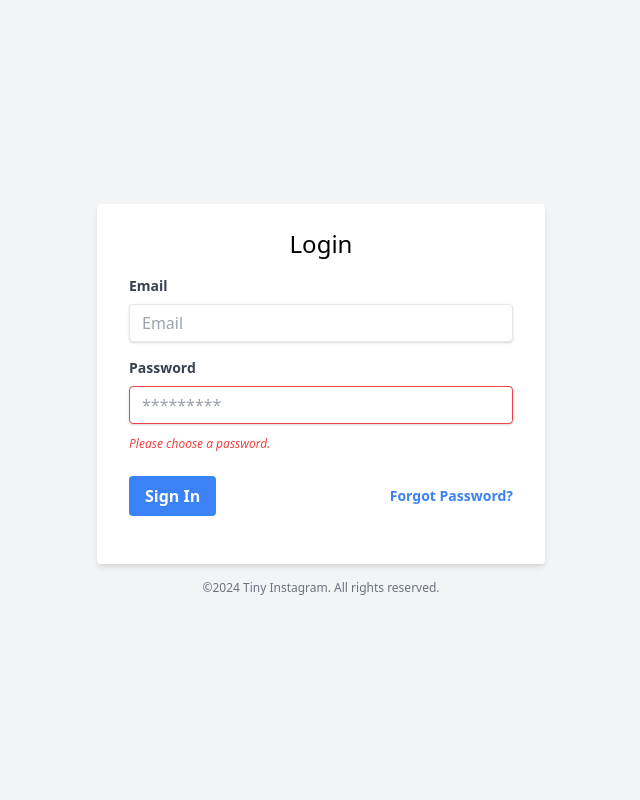
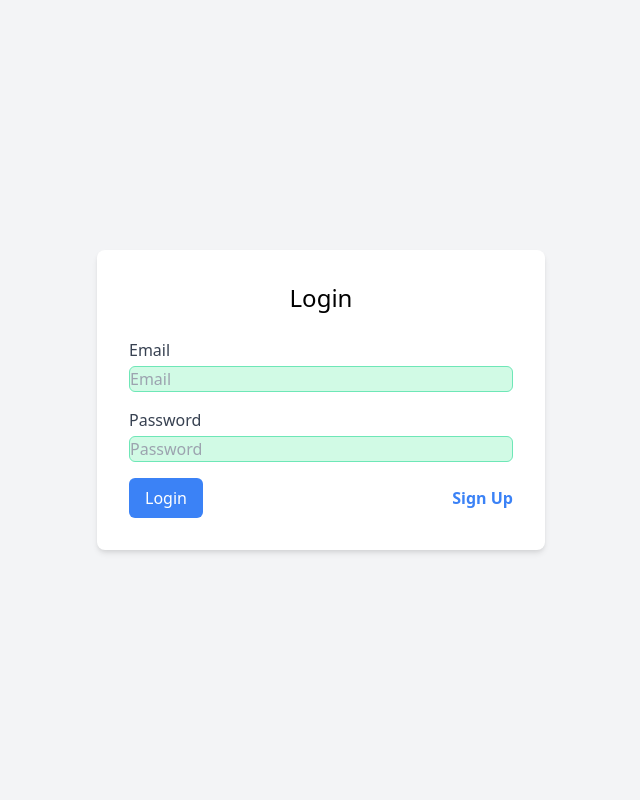
Before and after one commit to HamidBalaghi/Maktab105_TinyInstagram, a Django app: template templates/account/login.html in a window 1280 px wide. Shown: the whole page, without its empty margins (319-959 px from the left). Run offline with Django 5.2, Linux system fonts and the light colour scheme; the template is opened without the code that fills it: values that come from a table or form of the project are taken from there, others are empty.

Commit message:
🎨 Changing the template to match the new view

```diff
--- a/templates/account/login.html
+++ b/templates/account/login.html
@@ -6,41 +6,33 @@
     <title>Login</title>
     <link href="https://cdn.jsdelivr.net/npm/tailwindcss@2.2.19/dist/tailwind.min.css" rel="stylesheet">
 </head>
-<body class="bg-gray-100 h-screen flex justify-center items-center">
-<div class="w-full max-w-md">
-    <div class="bg-white shadow-md rounded px-8 pt-6 pb-8 mb-4">
-        <h2 class="text-2xl mb-4 text-center">Login</h2>
-        <form class="mb-4" method="post">
+<body class="bg-gray-100 flex justify-center items-center h-screen">
+    <div class="bg-white p-8 rounded-lg shadow-md w-full max-w-md">
+        <h2 class="text-2xl mb-6 text-center">Login</h2>
+        <form method="post"  class="space-y-4" novalidate>
             {% csrf_token %}
-            <div class="mb-4">
-                <label class="block text-gray-700 text-sm font-bold mb-2" for="email">
-                    Email
-                </label>
-                <input class="shadow appearance-none border rounded w-full py-2 px-3 text-gray-700 leading-tight focus:outline-none focus:shadow-outline"
-                       id="email" name="email" type="email" placeholder="Email">
+            <div class="flex flex-col">
+                <label for="email" class="text-gray-700">Email</label>
+                <input id="email" type="email" name="email" placeholder="Email" class="form-input mt-1 block w-full bg-green-100 border border-green-300 rounded-md focus:outline-none focus:border-green-500">
+                {% if form.email.errors %}
+                    <p class="text-red-500 text-sm mt-1">{{ form.email.errors }}</p>
+                {% endif %}
             </div>
-            <div class="mb-6">
-                <label class="block text-gray-700 text-sm font-bold mb-2" for="password">
-                    Password
-                </label>
-                <input class="shadow appearance-none border border-red-500 rounded w-full py-2 px-3 text-gray-700 mb-3 leading-tight focus:outline-none focus:shadow-outline"
-                       id="password" name="password" type="password" placeholder="*********">
-                <p class="text-red-500 text-xs italic">Please choose a password.</p>
+            <div class="flex flex-col">
+                <label for="password" class="text-gray-700">Password</label>
+                <input id="password" type="password" name="password" placeholder="Password" class="form-input mt-1 block w-full bg-green-100 border border-green-300 rounded-md focus:outline-none focus:border-green-500">
+                {% if form.password.errors %}
+                    <p class="text-red-500 text-sm mt-1">{{ form.password.errors }}</p>
+                {% endif %}
             </div>
-            <div class="flex items-center justify-between">
-                <button class="bg-blue-500 hover:bg-blue-700 text-white font-bold py-2 px-4 rounded focus:outline-none focus:shadow-outline"
-                        type="submit">
-                    Sign In
-                </button>
-                <a class="inline-block align-baseline font-bold text-sm text-blue-500 hover:text-blue-800" href="#">
-                    Forgot Password?
-                </a>
+            {% if form.non_field_errors %}
+                <p class="text-red-500 text-sm mt-1">{{ form.non_field_errors }}</p>
+            {% endif %}
+            <div class="flex justify-between items-center">
+                <button type="submit" class="bg-blue-500 text-white px-4 py-2 rounded-md hover:bg-blue-700">Login</button>
+                <a href="{% url 'accounts:signup' %}" class="text-blue-500 font-bold hover:text-blue-700">Sign Up</a>
             </div>
         </form>
     </div>
-    <p class="text-center text-gray-500 text-xs">
-        &copy;2024 Tiny Instagram. All rights reserved.
-    </p>
-</div>
 </body>
 </html>
```
